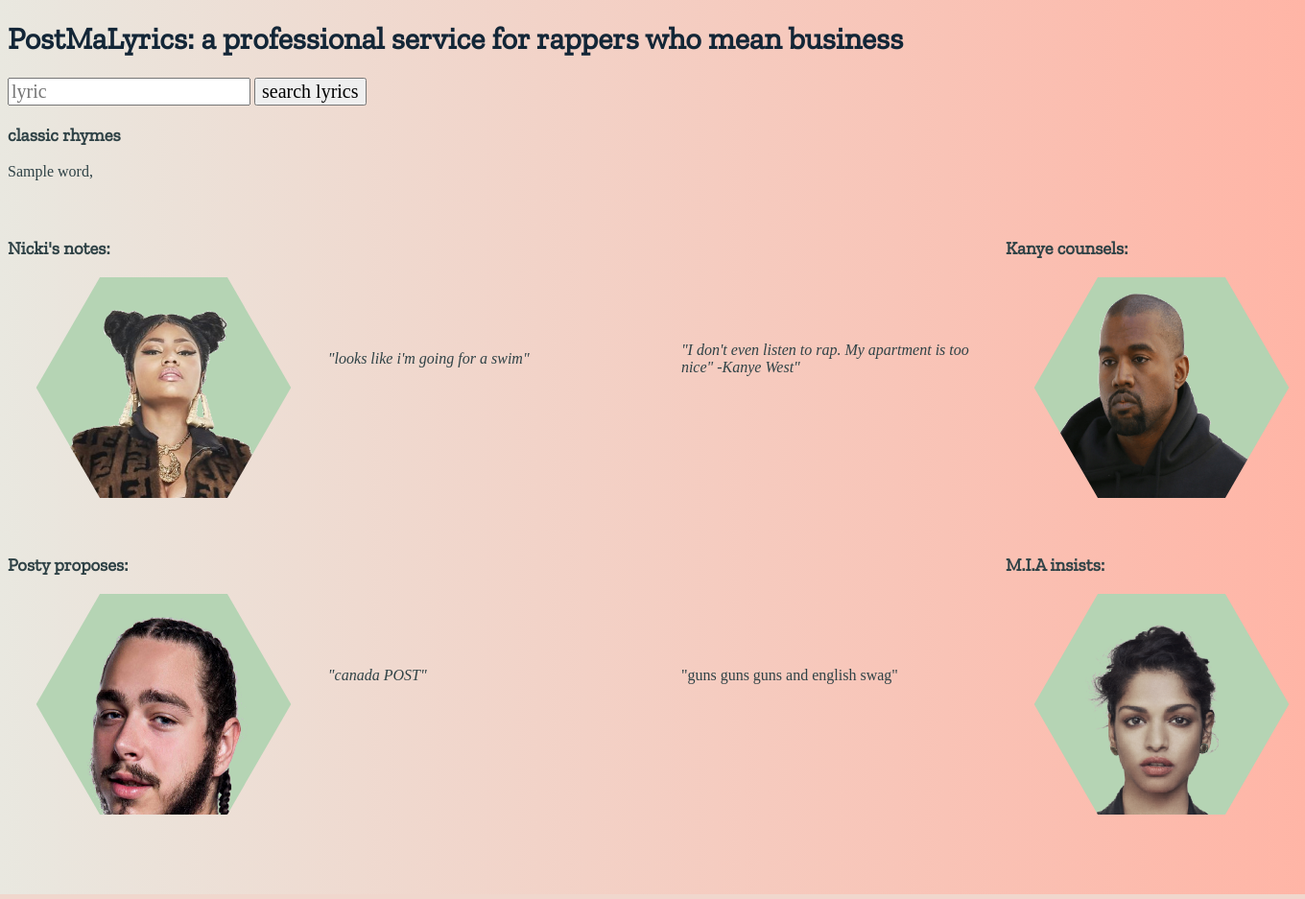
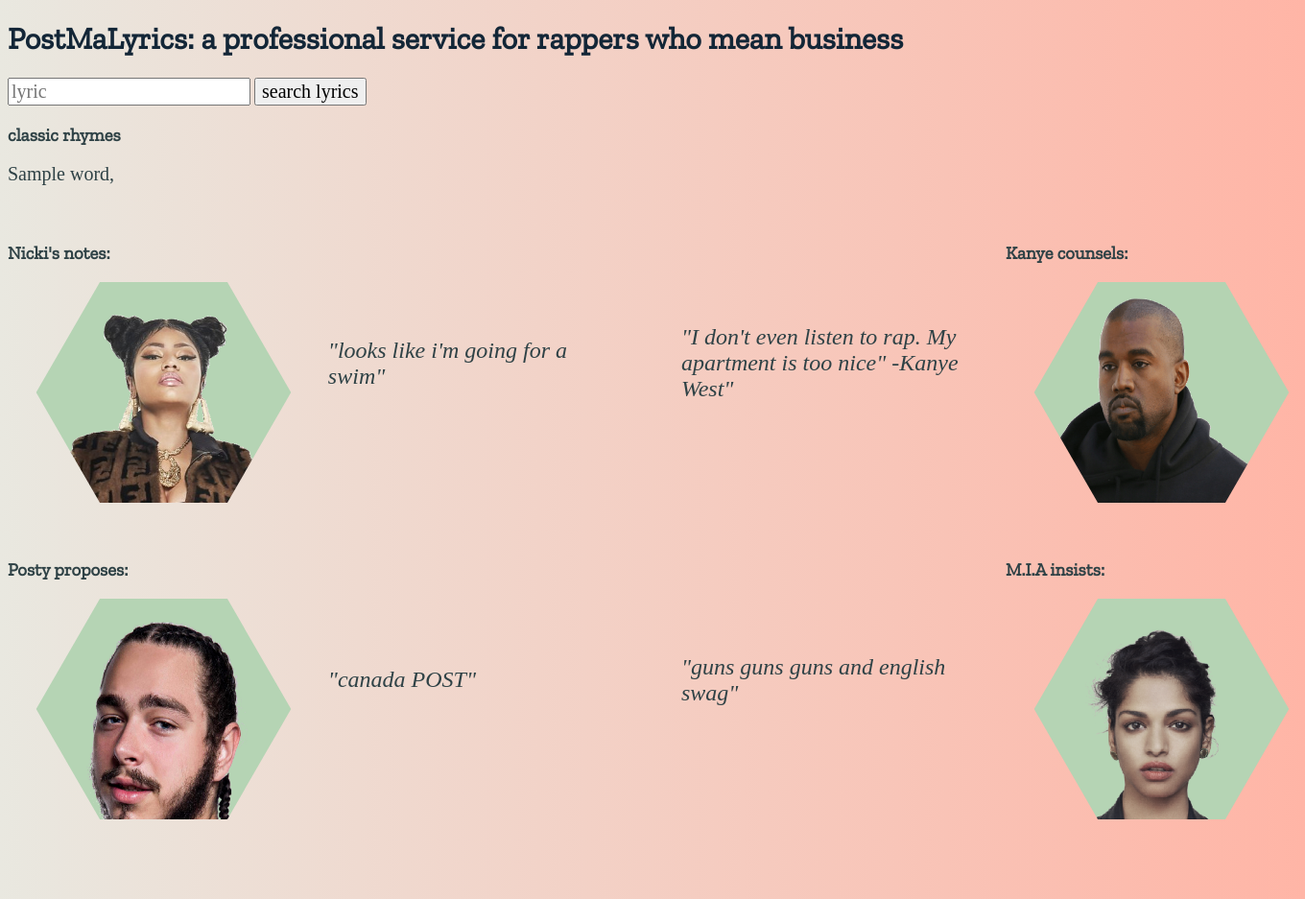
Before and after one commit to beccathomson/postmalyrics, a Django app: template hello_world/templates/index.html in a window 1360 px wide; the page is wider, and only the part inside the window is pictured. Shown: that part at 96% size. Run offline with Django 3.2, Linux system fonts and the light colour scheme; the template is opened without the code that fills it: most values are stand-ins (such as "Sample title", 1, 10 or a date in 2020); some web fonts are replaced.

Commit message:
one quote

```diff
--- a/hello_world/static/style.css
+++ b/hello_world/static/style.css
@@ -1,7 +1,7 @@
 /* stylesheet */
 
 
-body {background-image: linear-gradient(to right, #e9e8e0, #ffb5a6); color: #2f4246; font-family: Arapey, serif;}
+body {background-image: linear-gradient(to right, #e9e8e0, #ffb5a6); color: #2f4246; font-family: Arapey, serif; }
 
 h1 {color: #132637; font-family: Zilla Slab,serif}
 h2 {font-style: italic;}
@@ -24,8 +24,13 @@ p {display: flex; width: 40%;}
 
 .rhymes {
     display: flex; width: 70%;
+    font-size: 20px;
 }
 
+td {
+  font-size: 24px;
+  font-style: italic;
+}
 
 .wrapper, .wrapper *{
     display: flex;
--- a/hello_world/templates/index.html
+++ b/hello_world/templates/index.html
@@ -60,24 +60,24 @@
         <table>
             {% for line in nicki %}
             <tr>
-                <td>{{ line }}</td>
+                <td>"{{ line }}"</td>
             </tr>
             {% endfor %}
         </table>
     {% else %}
-        <table><tr><td><i>"looks like i'm going for a swim"</i></td></tr></table>
+        <table><tr><td>"looks like i'm going for a swim"</td></tr></table>
     {% endif %}
 
     {% if kanye.any %}
         <table>
             {% for line in kanye %}
             <tr>
-                <td>{{ line }}</td>
+                <td>"{{ line }}"</td>
             </tr>
             {% endfor %}
         </table>
     {% else %}
-        <table><tr><td><i>"I don't even listen to rap. My apartment is too nice" -Kanye West"</i></td></td></tr></table>
+        <table><tr><td>"I don't even listen to rap. My apartment is too nice" -Kanye West"</td></td></tr></table>
     {% endif %}
 
     <div>
@@ -109,12 +109,12 @@
         <table>
             {% for line in postie %}
             <tr>
-                <td>{{ line }}</td>
+                <td>"{{ line }}"</td>
             </tr>
             {% endfor %}
         </table>
     {% else %}
-        <table><tr><td><i>"canada POST"</i></td></tr></table>
+        <table><tr><td>"canada POST"</td></tr></table>
     {% endif %}
 
 
@@ -122,7 +122,7 @@
         <table >
             {% for line in mia %}
             <tr>
-                <td>{{ line }}</td>
+                <td>"{{ line }}"</td>
             </tr>
             {% endfor %}
         </table>
--- a/hello_world/views.py
+++ b/hello_world/views.py
@@ -5,7 +5,7 @@ from datamuse import datamuse
 import pandas as pd
 import random
 
-NUM_ROWS = 10
+NUM_ROWS = 1
 
 def index(request):
     rhymes = ""
```
